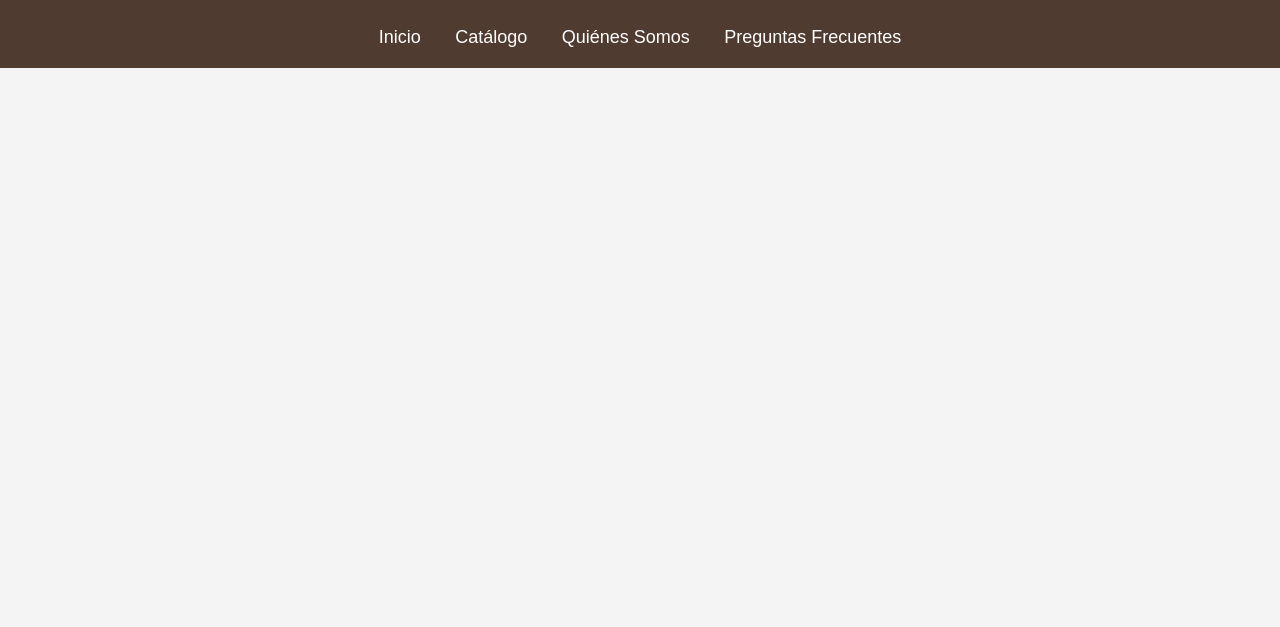
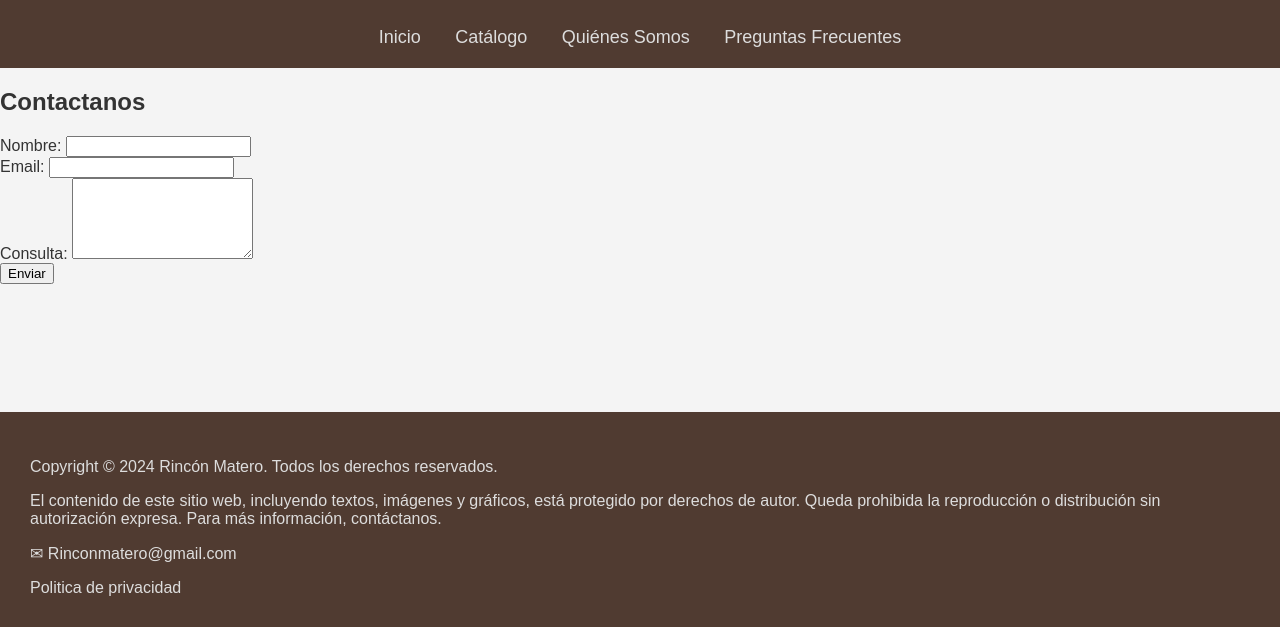
Before and after one commit to acevedomatias/Proyecto-Final-Prog-II-Facundo_Mandon-Matias_Acevedo-Manuel_delaTorre-, a plain HTML site: page html/contacto.html in a window 1280 px wide. Shown: the part 197-824 px from the top of the page. Before the commit the page ends 800 px from the top, so only its background shows below. Drawn offline with Linux system fonts and the light colour scheme.

Commit message:
footer + css

```diff
--- a/css/styles.css
+++ b/css/styles.css
@@ -5,6 +5,8 @@ body {
     padding: 0;
     background-color: #f4f4f4;
     color: #333;
+    justify-content: center;
+    align-items: center;
 }
 
 header {
@@ -37,7 +39,7 @@ header nav {
   }
 
 header nav a {
-    color: white;
+    color: #ddd;
     text-decoration: none;
     margin: 0 15px;
     font-size: 18px;
@@ -59,3 +61,15 @@ header nav a {
       margin: 0 10px;
     }
   }
+
+footer{
+    color: #ddd;
+    margin-top: 10%;
+    padding: 30px;
+    background-color: #503B31;
+}
+
+footer a{
+    color: #ddd;
+    text-decoration: none;
+}
--- a/html/contacto.html
+++ b/html/contacto.html
@@ -21,5 +21,33 @@
         </div>
     </header>
 
+    <main>
+        <div class="consulta-container">
+            <h2>Contactanos</h2>
+            <form>
+                <div class="">
+                    <label for="nombre">Nombre:</label>
+                    <input type="text" id="nombre" name="nombre" required>
+                </div>
+                <div class="">
+                    <label for="email">Email:</label>
+                    <input type="email" id="email" name="email" required>
+                </div>
+                <div class="">
+                    <label for="consulta">Consulta:</label>
+                    <textarea id="consulta" name="consulta" rows="5" required></textarea>
+                </div>
+                <button type="submit">Enviar</button>
+            </form>
+        </div>
+    </main>
+
+    <footer>
+        <p>Copyright © 2024 Rincón Matero. Todos los derechos reservados.</p>
+        <p>El contenido de este sitio web, incluyendo textos, imágenes y gráficos, está protegido por derechos de autor. Queda prohibida la reproducción o distribución sin autorización expresa. Para más información, contáctanos.</p>
+        <a href="mailto:Rinconmatero@gmail.com">✉ Rinconmatero@gmail.com</a>
+        <p></p>
+        <a href="https://policies.google.com/privacy?hl=es">Politica de privacidad</a>
+    </footer>
 </body>
 </html>
```
Also changed, not shown: html/catalogo.html (+7 -0 lines), html/preguntasfrecuentes.html (+7 -0 lines), html/quienessomos.html (+7 -0 lines), index.html (+7 -0 lines), images/correo.png (added).
